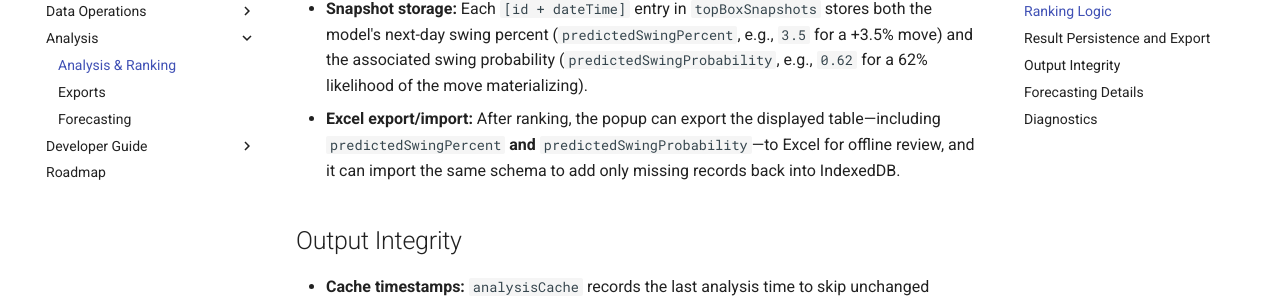
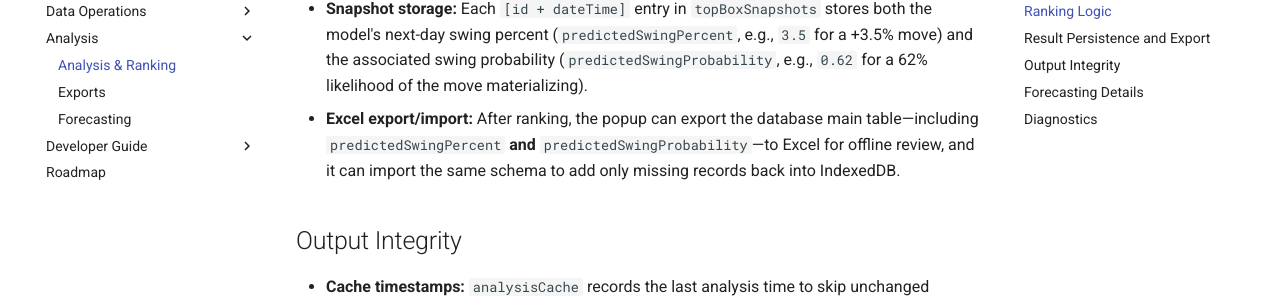
Before and after one commit to shari-ar/MarketPulseAI, an MkDocs documentation site: the page built from docs/analysis.md, in a window 1280 px wide and 900 px high, scrolled down 1126 px. Shown: the part 151-453 px from the top of the window. Built offline with MkDocs 1.6.1 and Material for MkDocs 9.7.7, drawn with Linux system fonts in a browser that asks for light colours.

Commit message:
display table to database table

```diff
--- a/docs/analysis.md
+++ b/docs/analysis.md
@@ -25,7 +25,7 @@ This document describes how MarketPulse AI executes model-driven analysis in the
 ## Result Persistence and Export
 
 - **Snapshot storage:** Each `[id + dateTime]` entry in `topBoxSnapshots` stores both the model's next-day swing percent (`predictedSwingPercent`, e.g., `3.5` for a +3.5% move) and the associated swing probability (`predictedSwingProbability`, e.g., `0.62` for a 62% likelihood of the move materializing).
-- **Excel export/import:** After ranking, the popup can export the displayed table—including `predictedSwingPercent` **and** `predictedSwingProbability`—to Excel for offline review, and it can import the same schema to add only missing records back into IndexedDB.
+- **Excel export/import:** After ranking, the popup can export the database main table—including `predictedSwingPercent` **and** `predictedSwingProbability`—to Excel for offline review, and it can import the same schema to add only missing records back into IndexedDB.
 
 ## Output Integrity
 
```
